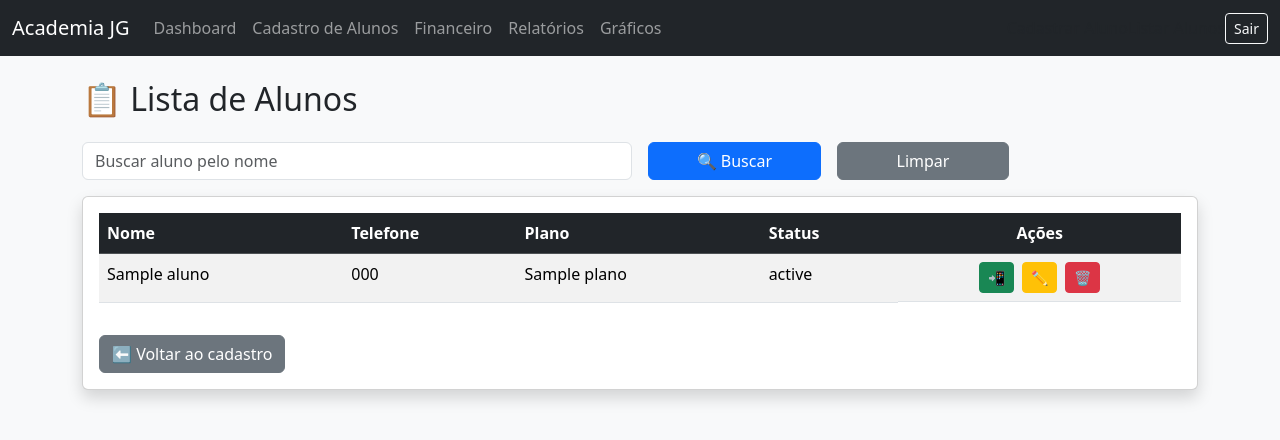
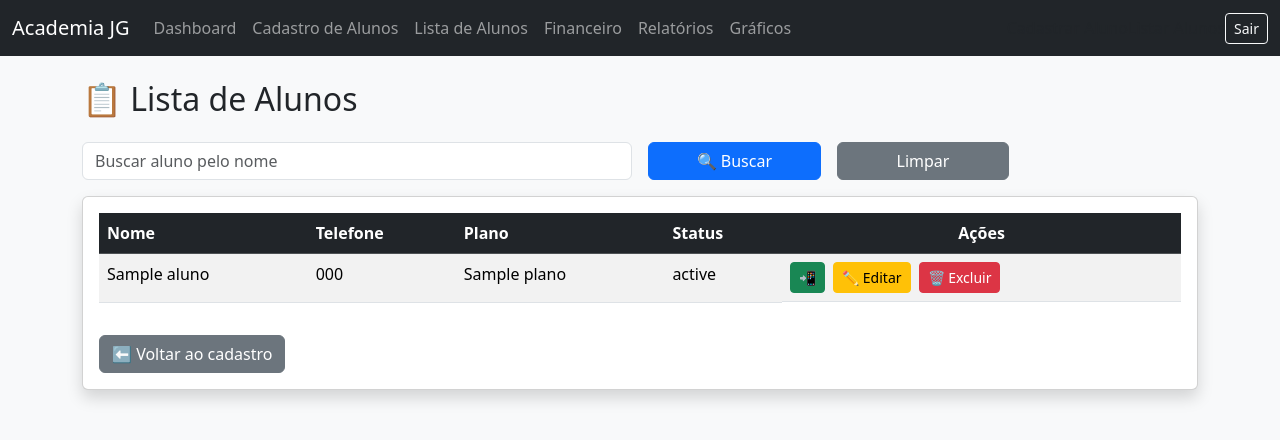
Before and after one commit to Jefferson-Queiroz/academia-jg, a Python web app: template templates/lista_alunos.html in a window 1280 px wide. Shown: the top 440 px of the page. Run offline with Jinja, Linux system fonts and the light colour scheme; the template is opened without the code that fills it: most values are stand-ins (such as "Sample title", 1, 10 or a date in 2020).

Commit message:
Versões corrigidas base e lista_aluno.html

```diff
--- a/templates/base.html
+++ b/templates/base.html
@@ -20,12 +20,26 @@
 
       <div class="collapse navbar-collapse">
         <ul class="navbar-nav me-auto">
-          <li class="nav-item"><a class="nav-link" href="{{ url_for('dashboard') }}">Dashboard</a></li>
-          <li class="nav-item"><a class="nav-link" href="{{ url_for('alunos') }}">Cadastro de Alunos</a></li>
-          <li class="nav-item"><a class="nav-link" href="{{ url_for('financeiro') }}">Financeiro</a></li>
-          <li class="nav-item"><a class="nav-link" href="{{ url_for('relatorio') }}">Relatórios</a></li>
-          <li class="nav-item"><a class="nav-link" href="{{ url_for('grafico') }}">Gráficos</a></li>
+          <li class="nav-item">
+            <a class="nav-link" href="{{ url_for('dashboard') }}">Dashboard</a>
+          </li>
+          <li class="nav-item">
+            <a class="nav-link" href="{{ url_for('alunos') }}">Cadastro de Alunos</a>
+          </li>
+          <li class="nav-item">
+            <a class="nav-link" href="{{ url_for('lista_alunos') }}">Lista de Alunos</a>
+          </li>
+          <li class="nav-item">
+            <a class="nav-link" href="{{ url_for('financeiro') }}">Financeiro</a>
+          </li>
+          <li class="nav-item">
+            <a class="nav-link" href="{{ url_for('relatorio') }}">Relatórios</a>
+          </li>
+          <li class="nav-item">
+            <a class="nav-link" href="{{ url_for('grafico') }}">Gráficos</a>
+          </li>
         </ul>
+
 
         <a class="nav-link" href="{{ url_for('alunos') }}">Cadastrar Aluno</a>
         <a class="nav-link" href="{{ url_for('lista_alunos') }}">Listar Alunos</a>
--- a/templates/lista_alunos.html
+++ b/templates/lista_alunos.html
@@ -5,13 +5,8 @@
 
 <form method="GET" class="row g-3 mb-3">
     <div class="col-md-6">
-        <input
-            type="text"
-            name="busca"
-            class="form-control"
-            placeholder="Buscar aluno pelo nome"
-            value="{{ request.args.get('busca', '') }}"
-        >
+        <input type="text" name="busca" class="form-control" placeholder="Buscar aluno pelo nome"
+            value="{{ request.args.get('busca', '') }}">
     </div>
 
     <div class="col-md-2">
@@ -45,33 +40,25 @@
             <tbody>
                 {% for aluno in alunos %}
                 <tr>
-                    <td>{{ aluno.nome }}</td>
-                    <td>{{ aluno.telefone }}</td>
-                    <td>{{ aluno.plano }}</td>
-                    <td>{{ aluno.status if aluno.status else '—' }}</td>
+                    <td>{{ aluno['nome'] }}</td>
+                    <td>{{ aluno['telefone'] }}</td>
+                    <td>{{ aluno['plano'] }}</td>
+                    <td>{{ aluno['status'] }}</td>
+                    <td class="d-flex gap-2">
 
-                    <td class="d-flex gap-2 justify-content-center">
-
-                        {% if aluno.whatsapp %}
-                        <a href="{{ aluno.whatsapp }}"
-                           target="_blank"
-                           class="btn btn-success btn-sm"
-                           title="WhatsApp">
+                        {% if aluno['whatsapp'] %}
+                        <a href="{{ aluno['whatsapp'] }}" target="_blank" class="btn btn-success btn-sm">
                             📲
                         </a>
                         {% endif %}
 
-                        <a href="{{ url_for('editar_aluno', id=aluno.id) }}"
-                           class="btn btn-warning btn-sm"
-                           title="Editar">
-                            ✏️
+                        <a href="{{ url_for('editar_aluno', id=aluno['id']) }}" class="btn btn-warning btn-sm">
+                            ✏️ Editar
                         </a>
 
-                        <a href="{{ url_for('excluir_aluno', id=aluno.id) }}"
-                           class="btn btn-danger btn-sm"
-                           onclick="return confirm('Deseja excluir este aluno?')"
-                           title="Excluir">
-                            🗑
+                        <a href="{{ url_for('excluir_aluno', id=aluno['id']) }}" class="btn btn-danger btn-sm"
+                            onclick="return confirm('Deseja excluir este aluno?')">
+                            🗑 Excluir
                         </a>
 
                     </td>
```
